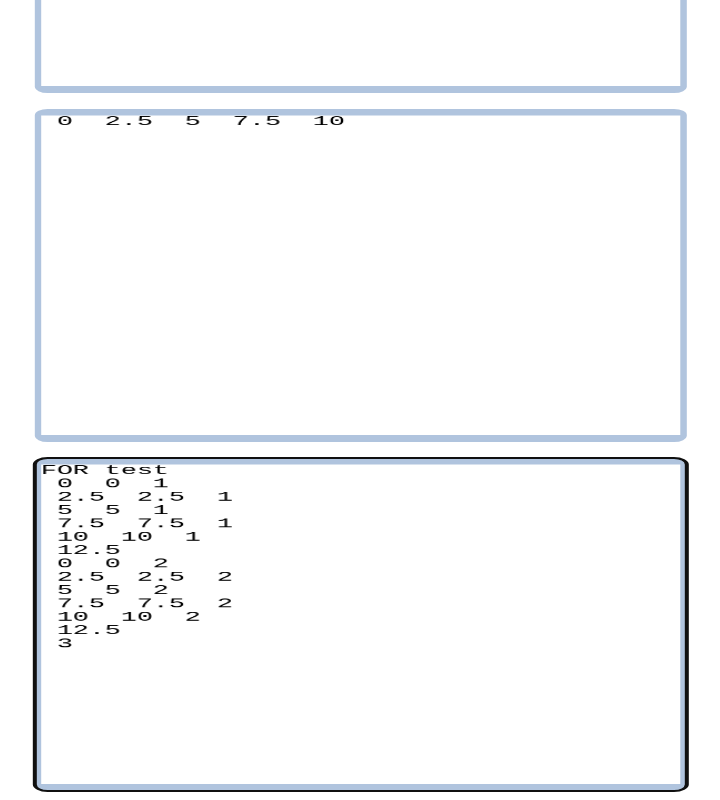
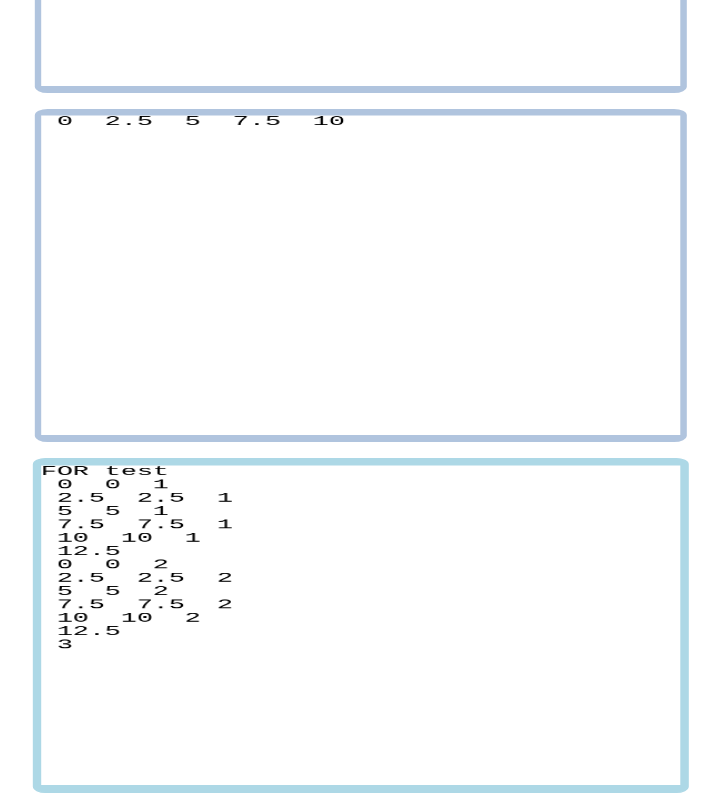
Before and after one commit to robhagemans/basicode-interpreter, a plain HTML site: page tools/test.html in a window 1280 px wide. Shown: the part 3395-4195 px from the top of the page, without its empty margins (279-999 px from the left). Drawn offline with Linux system fonts and the light colour scheme.

Commit message:
show focus in border colour, not in outline

```diff
--- a/tools/test.css
+++ b/tools/test.css
@@ -4,9 +4,15 @@
     padding: 0.4rem 0.2rem 0.4rem 0.2rem;
     background-color: lightsteelblue;
     border-radius: 0.4rem;
+    outline: none;
     /* this centers the screen horizontally, for some reason */
     margin: auto;
     display: table;
     /* */
     margin-top: 1rem;
 }
+
+.basicode:focus {
+    background-color: lightblue;
+    border: 1px solid lightblue;
+}
```
